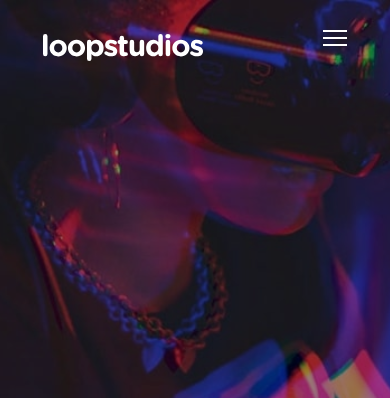
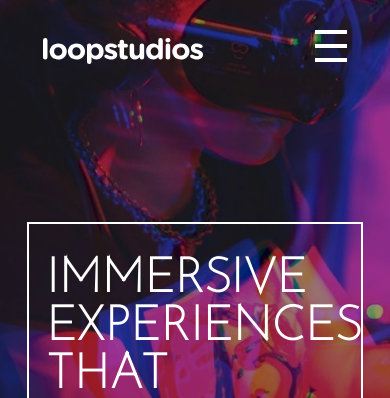
Before and after one commit to Shaikh2743/landing_page, a React (Create React App) app: page / in a window 390 px wide. Shown: the top 398 px of the page. Built offline with nearby package versions, Linux system fonts and the light colour scheme.

Commit message:
updated CSS

```diff
--- a/src/components/creation.css
+++ b/src/components/creation.css
@@ -24,6 +24,7 @@
     display: none;
 }
 button, .button1 {
+    margin-bottom: 1rem;
     font-family: 'Alata', sans-serif;
     text-transform: uppercase;
     cursor: pointer;
--- a/src/components/header.css
+++ b/src/components/header.css
@@ -35,8 +35,8 @@ body {
 .logo {
     width: 160px;
     height: 26.66px;
-    padding-bottom: 34vh;
-    padding-top: 3%;
+    padding-bottom: 16vh;
+    padding-top: 5%;
 }
 
 /* Nav bar CSS*/
@@ -69,8 +69,8 @@ body {
 }
 
 .bars {
-    height: 1rem;
-    width: 1.5rem;
+    height: 2rem;
+    width: 2rem;
 }
 
 .cancel {
@@ -145,18 +145,23 @@ a {
         background: black;
         flex-direction: row;
         height: -webkit-fill-available;
+        width: 101%;
+        margin-left: -4rem;
+        margin-top: -2rem;
     }
 
     .topnav.responsive .icon {
         position: absolute;
-        right: 0;
-        top: 0;
+        right: 7%;
+        top: 5%;
     }
     .topnav.responsive a {
         float: none;
         display: initial;
         text-align: center;
         color: white;
+        font-size: 1.1rem;
+        text-transform: uppercase;
     }
 }
 @media (min-width:50px) and (max-width:1024px) {
@@ -164,7 +169,7 @@ a {
         padding: 0 5%;
         max-width: 100%;
         min-width: unset;
-        margin-top: 5.3rem;
+        margin-top: 0.3rem;
         align-self: flex-start;
         border: 2px solid white;
     }
--- a/src/components/section1.css
+++ b/src/components/section1.css
@@ -26,7 +26,7 @@
     background-size: contain;
     background-position: center;
     background-repeat: no-repeat;
-    background-image: url('/home/asif/Desktop/testing/loop-studios/src/components/desktop/interactive.jpg');
+    background-image: url('src/components/desktop/interactive.jpg');
 }
 @media (min-width: 64rem){
     .section_image {
```
